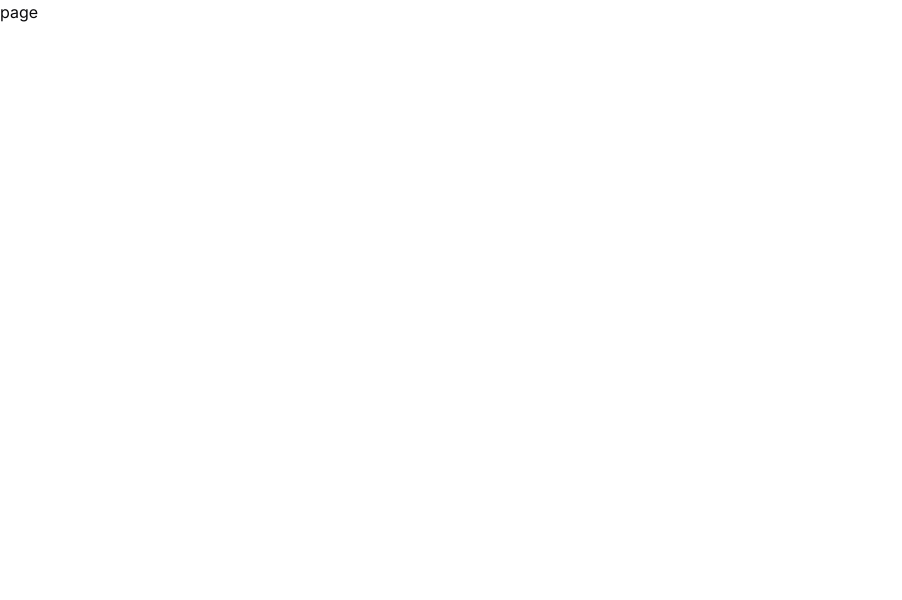
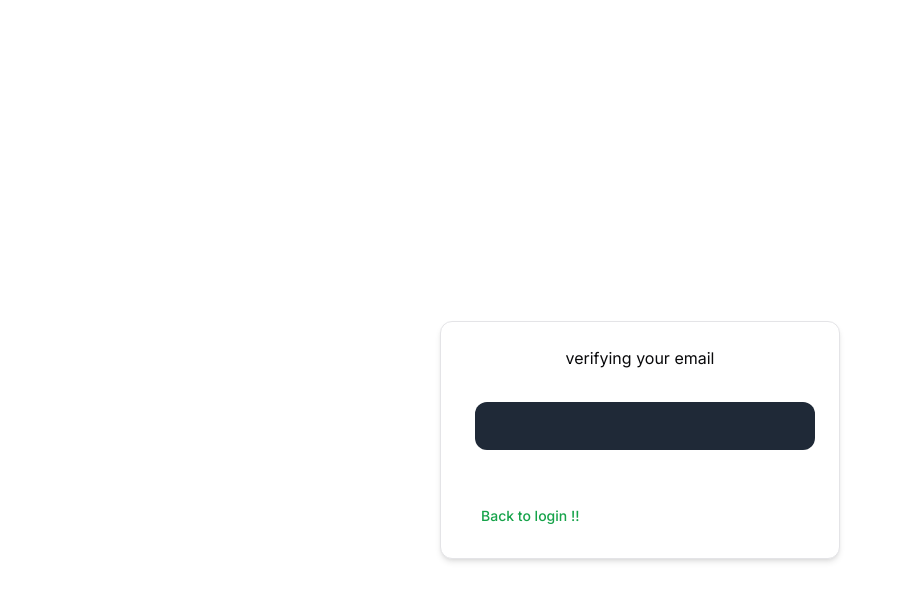
Before and after one commit to MaxAnii/SENTRY, a Next.js app: page /new-verification in a window 1280 px wide. Shown: the top 600 px of the page, without its empty margins (0-902 px from the left). Built offline with nearby package versions, Linux system fonts and the light colour scheme.

Commit message:
Added style to the page.

```diff
--- a/app/new-verification/page.tsx
+++ b/app/new-verification/page.tsx
@@ -1,24 +1,59 @@
 "use client";
 import { useSearchParams } from "next/navigation";
 import { newVerification } from "@/actions/new-verification";
-import { useRouter } from "next/navigation";
-import { useEffect } from "react";
+import { useEffect, useState, useTransition } from "react";
+import FormContainer from "@/components/auth/formContainer";
+import { Triangle } from "react-loader-spinner";
 const page = () => {
-	const route = useRouter();
+	const [isPending, setTransiton] = useTransition();
+	const [message, setMessage] = useState("");
+	const [messageClass, setMessageClass] = useState("");
 	const params = useSearchParams();
 	const token = params.get("token");
 	const confrimToken = () => {
 		if (!token) return;
 		newVerification(token).then((data) => {
 			if (data?.message === "verified") {
-				route.push("/signIn");
-			} else alert(data.message);
+				setMessage("Your email is verified");
+				setMessageClass("green");
+			} else {
+				setMessageClass("red");
+
+				setMessage(data.message);
+			}
 		});
 	};
 	useEffect(() => {
-		confrimToken();
+		setTransiton(() => {
+			confrimToken();
+		});
 	}, []);
-	return <div>page</div>;
+	return (
+		<div className="flex justify-center items-center h-screen">
+			<FormContainer
+				title="verifying your email"
+				backButtonLabel="Back to login !!"
+				backButtonhref="/signIn"
+			>
+				<div className="pl-[40%]">
+					{isPending ? (
+						<Triangle
+							height="80"
+							width="80"
+							color="#4fa94d"
+							ariaLabel="triangle-loading"
+						/>
+					) : (
+						<div
+							className={`text-xl text-${messageClass}-600 text-center mt-2 ml-[-130px] bg-gray-800 p-6 rounded-xl`}
+						>
+							{message}
+						</div>
+					)}
+				</div>
+			</FormContainer>
+		</div>
+	);
 };
 
 export default page;
```
